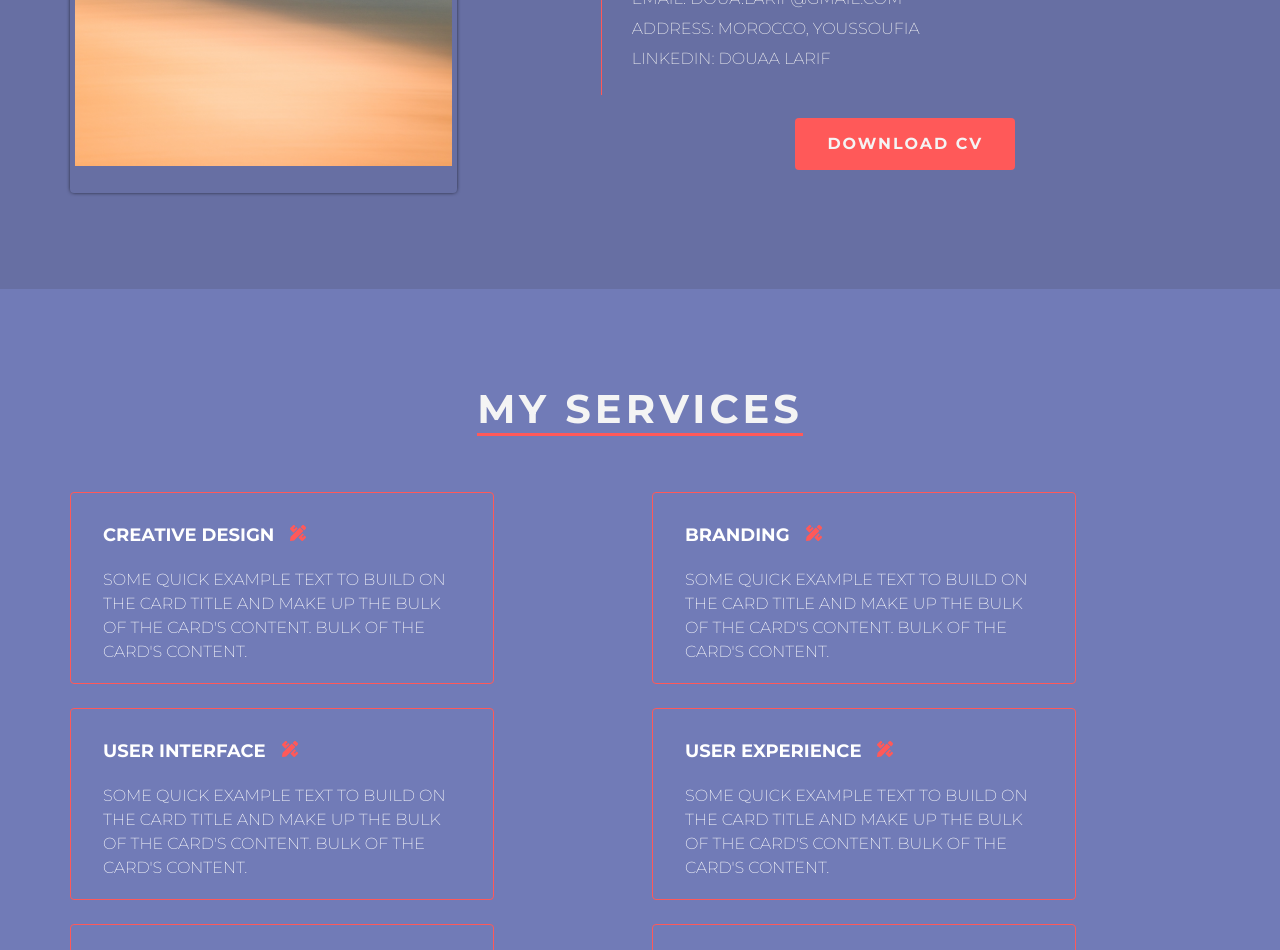
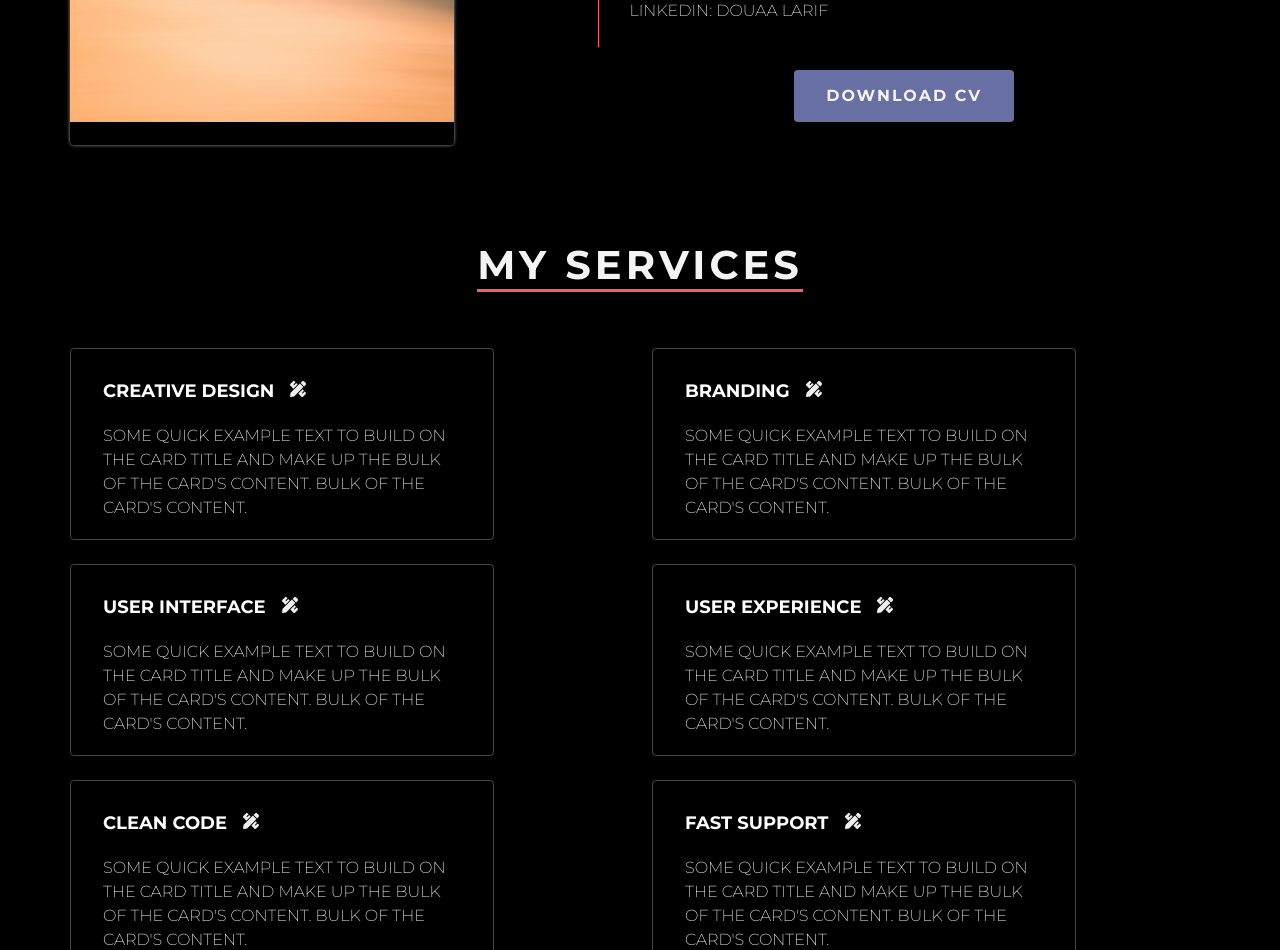
Before and after one commit to Douaa19/New_portfolio, a React (Create React App) app in the folder portfolio_front/: page / in a window 1280 px wide. Shown: the part 1179-2129 px from the top of the page. Built offline with nearby package versions, Linux system fonts and the light colour scheme.

Commit message:
backgroundModified

```diff
--- a/portfolio_front/src/components/about/About.js
+++ b/portfolio_front/src/components/about/About.js
@@ -9,15 +9,13 @@ function About() {
   const styles = {
     container: {
       display: "flex",
-      padding: "6rem 0",
+      padding: "3rem 0",
     },
     div_img: {
       borderRadius: "4px",
       width: "580px",
       height: "auto",
-      padding: "5px",
-      boxShadow: "0px 0px 4px -1px black",
-      backgroundColor: "#676FA3",
+      boxShadow: "0px 0px 4px -1px #FFF",
       display: "flex",
       alignItems: "center",
       justifyContent: "center",
@@ -29,7 +27,7 @@ function About() {
   };
   // -----------------------
   return (
-    <div style={{ backgroundColor: "#676FA3" }}>
+    <div style={{ backgroundColor: "#000000" }}>
       <Container style={styles.container}>
         <div className="image" style={styles.div_img}>
           <img src={Image} alt="img" style={styles.image} />
--- a/portfolio_front/src/components/about/Description.js
+++ b/portfolio_front/src/components/about/Description.js
@@ -59,7 +59,7 @@ function Description() {
       justifyContent: "center",
     },
     btn: {
-      backgroundColor: "#FF5959",
+      backgroundColor: "#676FA3",
       padding: "0.9rem 2rem",
       textTransform: "uppercase",
       fontWeight: "bold",
--- a/portfolio_front/src/components/my-projects/MyProjects.js
+++ b/portfolio_front/src/components/my-projects/MyProjects.js
@@ -5,7 +5,7 @@ import Cards from "../my-projects/Crads";
 function MyProjects() {
   const styles = {
     container: {
-      padding: "6rem 0",
+      padding: "3rem 0",
       color: "#FFFFFF",
       textTransform: "uppercase",
       fontFamily: "'Montserrat', sans-serif",
@@ -26,10 +26,10 @@ function MyProjects() {
   };
 
   return (
-    <div style={{ backgroundColor: "#717BB7" }}>
+    <div style={{ backgroundColor: "#000" }}>
       <Container style={styles.container}>
         <div className="sectionTitle">
-          <h1 style={styles.big}>my services</h1>
+          <h1 style={styles.big}>my projects</h1>
         </div>
         <Cards />
       </Container>
--- a/portfolio_front/src/components/my-services/Cards.js
+++ b/portfolio_front/src/components/my-services/Cards.js
@@ -6,7 +6,7 @@ function Cards() {
   const styles = {
     card: {
       background: "none",
-      border: "1px solid #FF5959",
+      border: "1px solid #454545",
       width: "26.5rem",
       color: "#FFFFFF",
       marginTop: "1.5rem",
@@ -23,7 +23,7 @@ function Cards() {
       paddingBottom: "0.8rem",
     },
     icon: {
-      color: "#FF5959",
+      color: "#EEEEEE",
       marginLeft: "1rem",
     },
   };
--- a/portfolio_front/src/components/my-services/MyServices.js
+++ b/portfolio_front/src/components/my-services/MyServices.js
@@ -5,7 +5,7 @@ import { Container } from "reactstrap";
 function MyServices() {
   const styles = {
     container: {
-      padding: "6rem 0",
+      padding: "3rem 0",
       textTransform: "uppercase",
       fontFamily: "'Montserrat', sans-serif",
       display: "flex",
@@ -25,7 +25,7 @@ function MyServices() {
   };
 
   return (
-    <div style={{ backgroundColor: "#717BB7" }}>
+    <div style={{ backgroundColor: "#000" }}>
       <Container style={styles.container}>
         <div className="sectionTitle">
           <h1 style={styles.big}>my services</h1>
--- a/portfolio_front/src/components/my-skills/MySkills.js
+++ b/portfolio_front/src/components/my-skills/MySkills.js
@@ -84,21 +84,12 @@ function MySkills() {
       name: "github",
       icon: FaGithub,
     },
-    // "html / css",
-    // "php / laravel",
-    // "nodejs / express",
-    // "javascript / react",
-    // "adob xd / figma",
-    // "mysql / mongodb",
-    // "api rest",
-    // "docker",
-    // "git / github"
   ];
 
   //   Styles
   const styles = {
     container: {
-      padding: "6rem 0",
+      padding: "3rem 0",
       color: "#FFFFFF",
       textTransform: "uppercase",
       fontFamily: "'Montserrat', sans-serif",
@@ -119,7 +110,7 @@ function MySkills() {
   };
 
   return (
-    <div style={{ backgroundColor: "#676FA3" }}>
+    <div style={{ backgroundColor: "#000" }}>
       <Container style={styles.container}>
         <div className="sectionTitle">
           <h1 style={styles.big}>my skills</h1>
--- a/portfolio_front/src/components/my-skills/Skills.js
+++ b/portfolio_front/src/components/my-skills/Skills.js
@@ -29,13 +29,13 @@ function Skills(skills) {
     element: {
       color: "#EEEEEE",
       fontSize: "24px",
-      borderBottom: "1px solid #EEEEEE",
+      borderBottom: "1px solid #6971A6",
       margin: "0 1rem 4rem 1rem",
       width: "12rem",
       paddingBottom: "0.5rem",
     },
     icon: {
-      color: "#FF5959",
+      color: "#6971A6",
     },
   };
 
```
